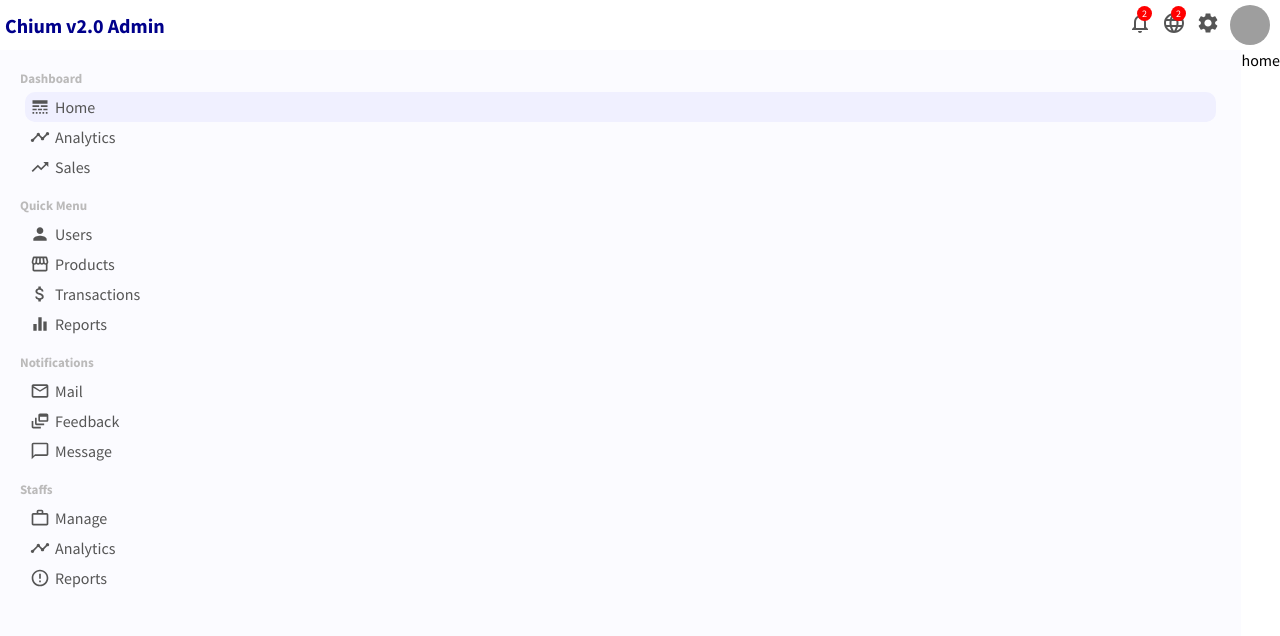
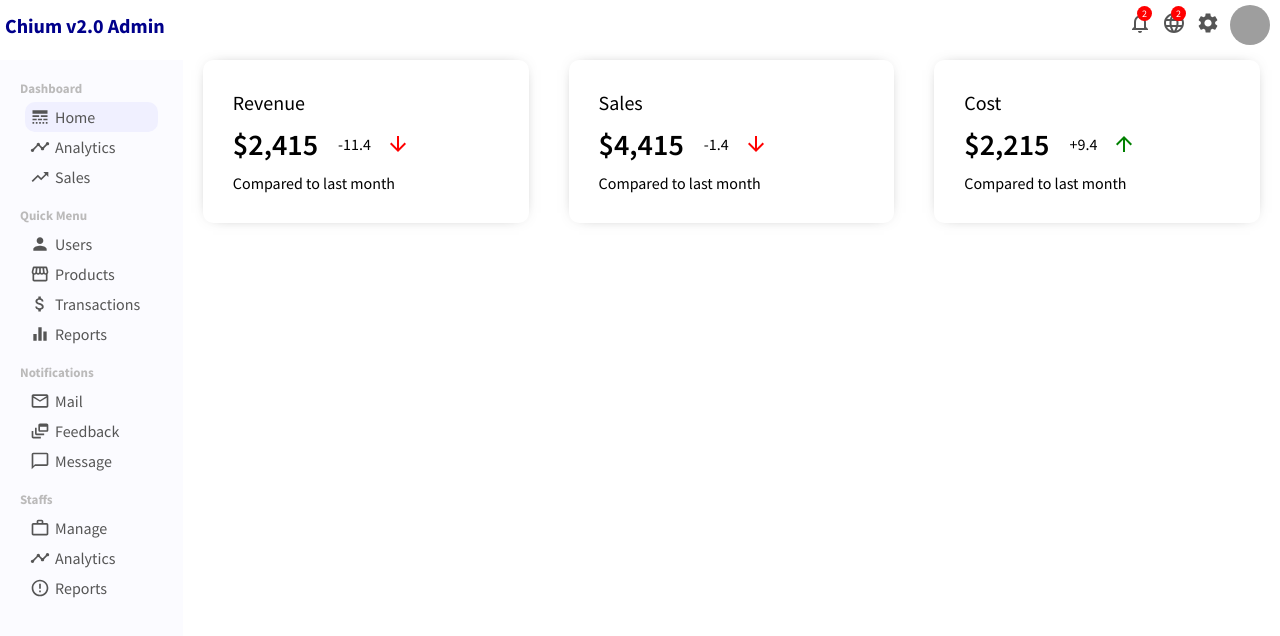
Before and after one commit to Leo-Nam/admin_dashboard, a React (Create React App) app: page / in a window 1280 px wide. Shown: the top 636 px of the page. Built offline with nearby package versions, Linux system fonts and the light colour scheme; grey boxes are pictures that could not be loaded.

Commit message:
featured init

```diff
--- a/src/app.css
+++ b/src/app.css
@@ -1,3 +1,4 @@
 .container {
 	display: flex;
+	margin-top: 10px;
 }
--- /dev/null
+++ b/src/components/featuredInfo/FeaturedInfo.jsx
@@ -0,0 +1,39 @@
+import './featuredInfo.css'
+import { ArrowDownward, ArrowUpward } from '@material-ui/icons'
+
+export default function featuredInfo() {
+  return (
+	<div className="featured">
+		<div className="featuredItem">
+			<span className="featuredTitle">Revenue</span>
+			<div className="featuredMonyContainer">
+				<span className="featuredMoney">$2,415</span>
+				<span className="featuredMoneyRate">
+					-11.4 <ArrowDownward className="featuredIcon negative" />
+				</span>
+			</div>
+			<span className="featuredSub">Compared to last month</span>
+		</div>
+		<div className="featuredItem">
+			<span className="featuredTitle">Sales</span>
+			<div className="featuredMonyContainer">
+				<span className="featuredMoney">$4,415</span>
+				<span className="featuredMoneyRate">
+					-1.4 <ArrowDownward className="featuredIcon negative" />
+				</span>
+			</div>
+			<span className="featuredSub">Compared to last month</span>
+		</div>
+		<div className="featuredItem">
+			<span className="featuredTitle">Cost</span>
+			<div className="featuredMonyContainer">
+				<span className="featuredMoney">$2,215</span>
+				<span className="featuredMoneyRate">
+					+9.4 <ArrowUpward className="featuredIcon" />
+				</span>
+			</div>
+			<span className="featuredSub">Compared to last month</span>
+		</div>
+	</div>
+  )
+}
--- /dev/null
+++ b/src/components/featuredInfo/featuredInfo.css
@@ -0,0 +1,46 @@
+.featured {
+	width: 100%;
+	display: flex;
+	justify-content: space-between;
+}
+
+.featuredItem {
+	flex: 1;
+	margin: 0px 20px;
+	padding: 30px;
+	border-radius: 10px;
+	cursor: pointer;
+	-webkit-box-shadow: 0px 0px 15px -10px rgba(0, 0, 0, 0.75);
+	box-shadow: 0px 0px 15px -10px rgba(0, 0, 0, 0.75);
+}
+
+.featuredTitle {
+	font-size: 20px;
+}
+
+.featuredMonyContainer {
+	margin: 10px 0px;
+	display: flex;
+	align-items: center;
+}
+
+.featuredMoney {
+	font-size: 30px;
+	font-weight: 600;
+}
+
+.featuredMoneyRate {
+	display: flex;
+	align-items: center;
+	margin-left: 20px;
+}
+
+.featuredIcon {
+	font-size: 14px;
+	margin-left: 15px;
+	color: green;
+}
+
+.featuredIcon.negative {
+	color: red;
+}
--- a/src/pages/home/Home.jsx
+++ b/src/pages/home/Home.jsx
@@ -1,9 +1,10 @@
 import './home.css'
+import FeaturedInfo from '../../components/featuredInfo/FeaturedInfo'
 
 export default function Home() {
   return (
 	<div className="home">
-		home
+		<FeaturedInfo />
 	</div>
   )
 }
--- a/src/pages/home/home.css
+++ b/src/pages/home/home.css
@@ -0,0 +1,3 @@
+.home {
+	flex: 6;
+}
```
